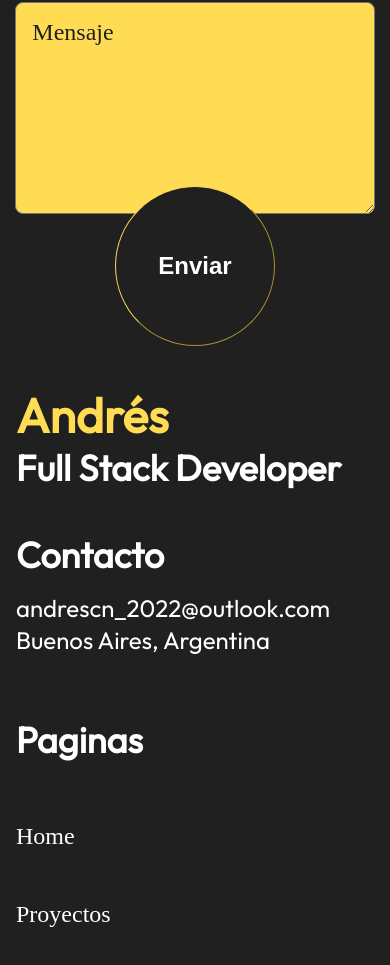
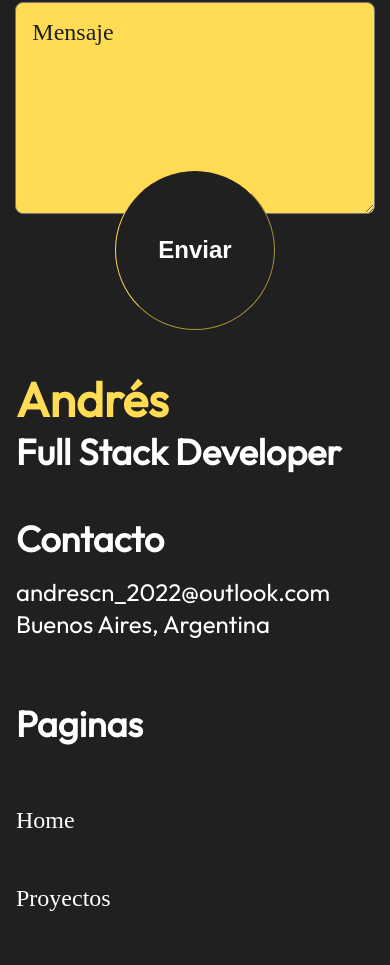
Before and after one commit to andrescn2020/newportfolio, a React (Create React App) app: page / in a window 390 px wide. Shown: the part 6753-7718 px from the top of the page. Built offline with nearby package versions, Linux system fonts and the light colour scheme; the HTML template or start-up script is replaced by a standard one; a web font is replaced by a local one.

Commit message:
Contact Button

```diff
--- a/src/components/Contact/Contact.css
+++ b/src/components/Contact/Contact.css
@@ -193,6 +193,6 @@
     }
 
     .app-form-button {
-        margin-top: -2rem;
+        margin-top: -3rem;
     }
 }
```
